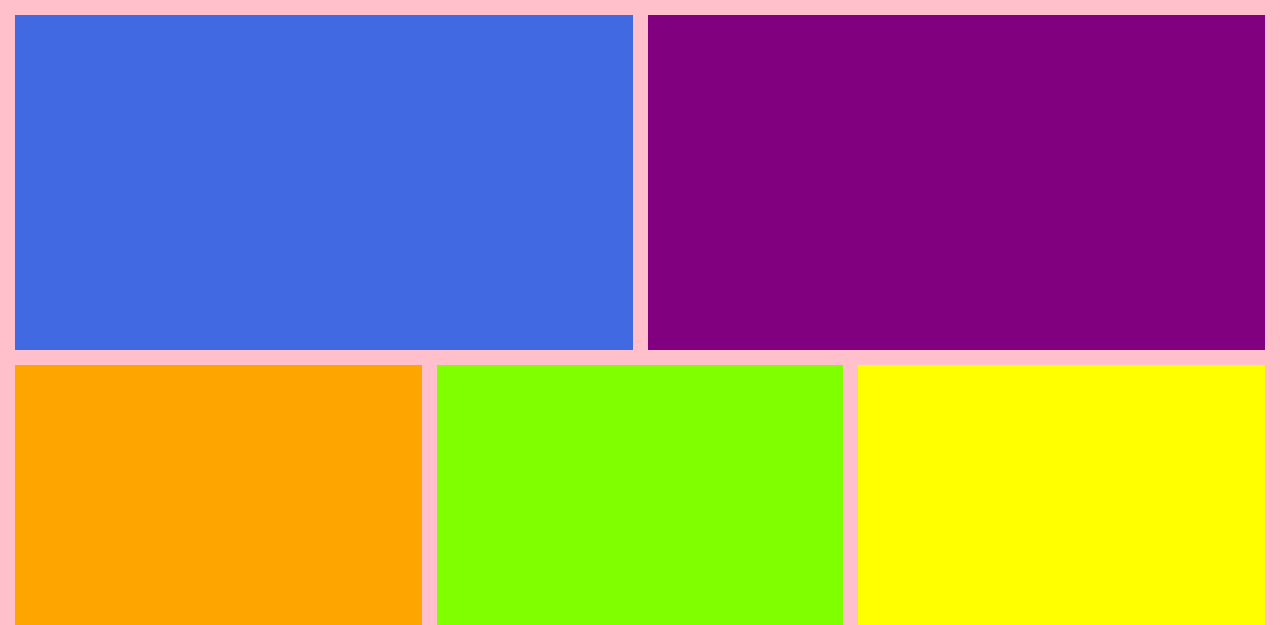
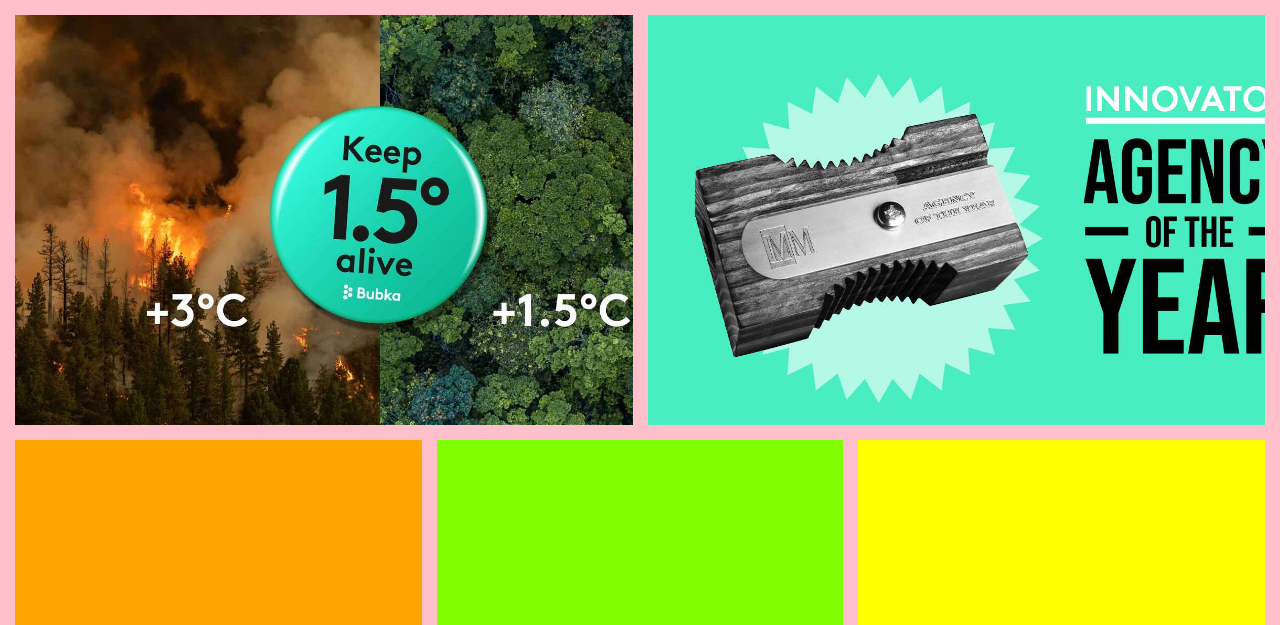
Before and after one commit to waly2020/brief_bootstrap5_kit, a website: page index.html in a window 1280 px wide. Shown: the part 730-1355 px from the top of the page. Drawn offline with Linux system fonts and the light colour scheme.

Commit message:
a jout des images

```diff
--- a/about.css
+++ b/about.css
@@ -158,7 +158,7 @@ body{
     display: grid;
     grid-template-rows: repeat(2,1fr);
     width: 100%;
-    height: 700px;
+    height: 850px;
     padding: 15px;
     background-color: pink;
 }
@@ -173,18 +173,21 @@ body{
     gap: 15px;
     padding-top: 15px;
 }
+.long_image div{
+    background-size: cover;
+}
 .img_g1{
-    background-color: royalblue;
+    background: url("bubka_img/6137BUB-BAM-congres_Presa_16x9_EN-frame-button_9ad18c49fa6f683ebe59adb1925c1948.jpg");
 }
 .img_g2{
-    background-color: purple;
+    background: url("bubka_img/Bubka-Agency-Of-Yhe-Year-thumb-small2_9ad18c49fa6f683ebe59adb1925c1948.jpg");
 }
 .img_g3{
-    background-color: orange;
+    background: orange;
 }
 .img_g4{
-    background-color: chartreuse;
+    background: chartreuse;
 }
 .img_g5{
-    background-color: yellow;
+    background: yellow;
 }
```
